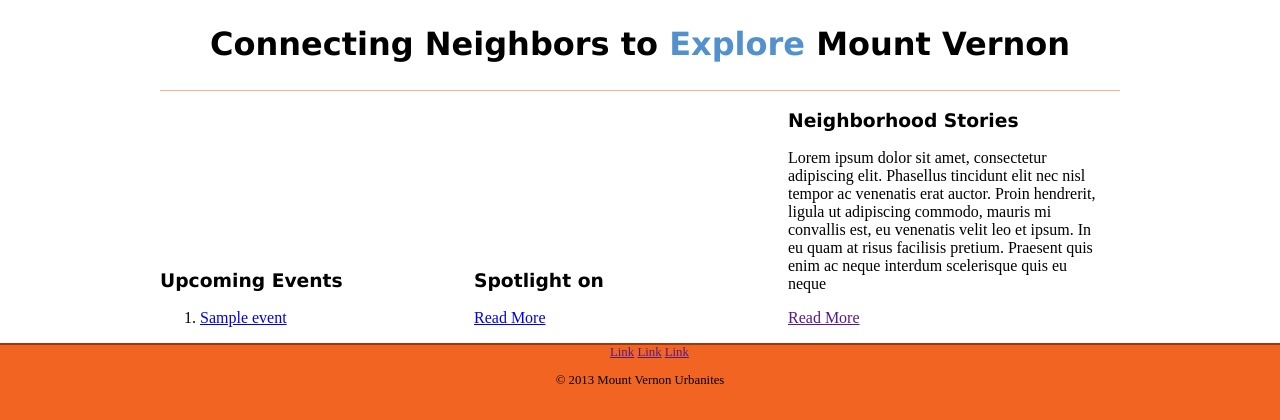
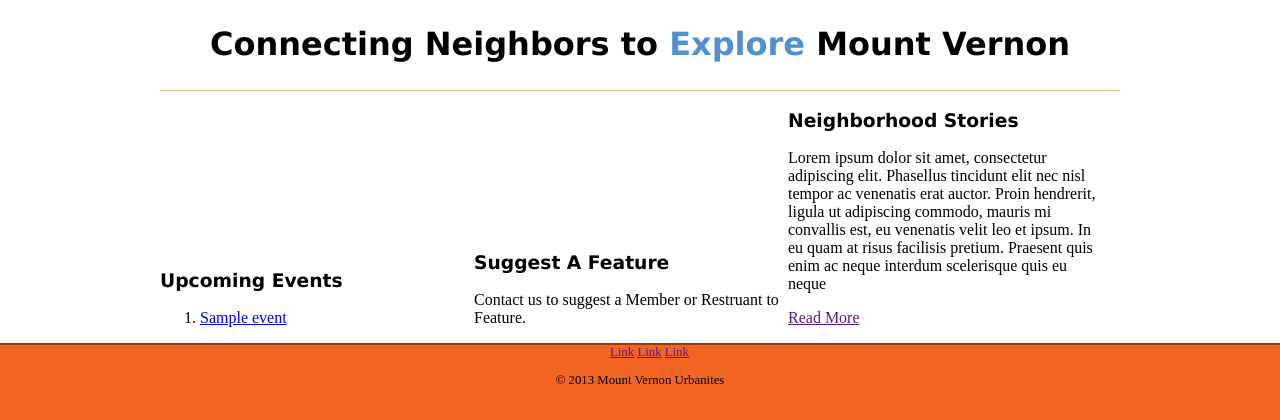
Before and after one commit to cjmaynar/mv-urbanites, a Django app: template mvurbanites/templates/home.html in a window 1280 px wide. Shown: the part 514-934 px from the top of the page. Run offline with Django 3.2, Linux system fonts and the light colour scheme; tables that the repository leaves empty hold one stand-in row (values such as "Sample post"); the template is opened without the code that fills it: values that come from a table or form of the project are taken from there, most other values are stand-ins (such as "Sample title", 1, 10 or a date in 2020); grey boxes labelled with a size stand in for pictures from a placeholder-image service; parts of the project's set-up code (start-up, migrations or seed data) failed here and were passed over; some libraries are stand-ins or nearby versions.

Commit message:
Change database structure to merge Restraunt and Member

```diff
--- a/mvurbanites/feature/admin.py
+++ b/mvurbanites/feature/admin.py
@@ -1,8 +1,9 @@
 from django.contrib import admin
 
-from feature.models import Member, Restraunt, Cusine, Interview
+from feature.models import Feature, Member, Business, Cusine, Interview
 
+admin.site.register(Feature)
 admin.site.register(Member)
-admin.site.register(Restraunt)
+admin.site.register(Business)
 admin.site.register(Cusine)
 admin.site.register(Interview)
--- a/mvurbanites/feature/models.py
+++ b/mvurbanites/feature/models.py
@@ -1,6 +1,27 @@
 from django.db import models
+
+from django.template.defaultfilters import slugify
+
 '''There's two differnt types of things that can be featured, a Member or
 a Restraunt. In either case they have an Interview attached to them'''
+
+class Feature(models.Model):
+    slug = models.SlugField(blank=True, editable=False)
+    name = models.CharField(max_length=255)
+    about = models.TextField()
+    interview = models.ManyToManyField('Interview')
+
+    member = models.OneToOneField('Member', null=True, blank=True)
+    business = models.OneToOneField('Business', null=True, blank=True)
+
+    def __unicode__(self):
+        return self.name
+
+    def save(self, *args, **kwargs):
+        if not self.id:
+            self.slug = slugify(self.name)
+
+        super(Feature, self).save(*args, **kwargs)
 
 class Member(models.Model):
     SEXES = (
@@ -8,25 +29,16 @@ class Member(models.Model):
         ('f', 'Female'),
     )
 
-    name = models.CharField(max_length=255)
     age = models.IntegerField()
     sex = models.CharField(max_length=1, choices=SEXES)
-    bio = models.TextField()
-    interview = models.ManyToManyField('Interview')
 
-    def __unicode__(self):
-        return self.name
-
-class Restraunt(models.Model):
-    name = models.CharField(max_length=255)
+class Business(models.Model):
     owner = models.CharField(max_length=255)
     location = models.CharField(max_length=255)
     cusine = models.ForeignKey('Cusine')
-    about = models.TextField()
-    interview = models.ManyToManyField('Interview')
 
     def __unicode__(self):
-        return self.name
+        return self.owner
 
 class Cusine(models.Model):
     name = models.CharField(max_length=255)
--- a/mvurbanites/feature/urls.py
+++ b/mvurbanites/feature/urls.py
@@ -4,5 +4,5 @@ from feature.views import FeatureList, FeatureDetail
 
 urlpatterns = patterns('feature',
     url(r'^$', FeatureList.as_view(), name='feature'),
-    url(r'^(?P<pk>\d+)/$', FeatureDetail.as_view(), name='feature_detail'),
+    url(r'^(?P<slug>[-\w]+)/$', FeatureDetail.as_view(), name='feature_detail'),
 )
--- a/mvurbanites/templates/home.html
+++ b/mvurbanites/templates/home.html
@@ -24,9 +24,14 @@
     </div>
 
     <div id="spotlight">
-        <h3>Spotlight on {{ feature.name }}</h3>
-        {{ feature.about }}
-        <p><a href="{% url 'feature_detail' feature.id %}">Read More</a></p>
+        {% if feature.name %}
+            <h3>Spotlight on {{ feature.name }}</h3>
+            {{ feature.about }}
+            <p><a href="{% url 'feature_detail' feature.slug %}">Read More</a></p>
+        {% else %}
+            <h3>Suggest A Feature</h3>
+            <p>Contact us to suggest a Member or Restruant to Feature.</p>
+        {% endif %}
     </div>
 
     <div id="stories">
```
Also changed, not shown: mvurbanites/feature/views.py (+5 -5 lines), mvurbanites/mvurbanites/views.py (+6 -2 lines), mvurbanites/templates/feature/feature_detail.html (renamed from mvurbanites/templates/feature/restraunt_detail.html), mvurbanites/templates/feature/feature_list.html (renamed from mvurbanites/templates/feature/restraunt_list.html).
